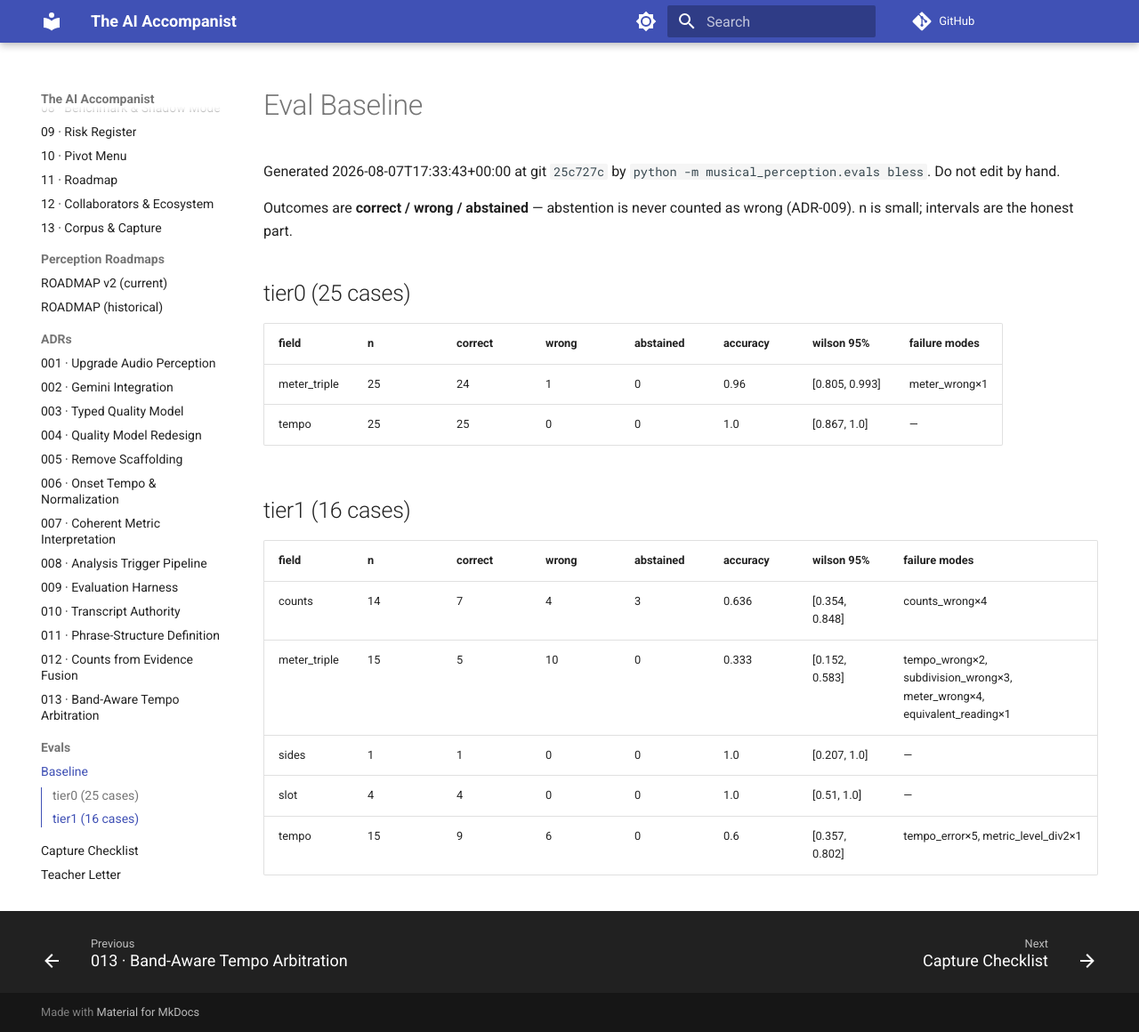
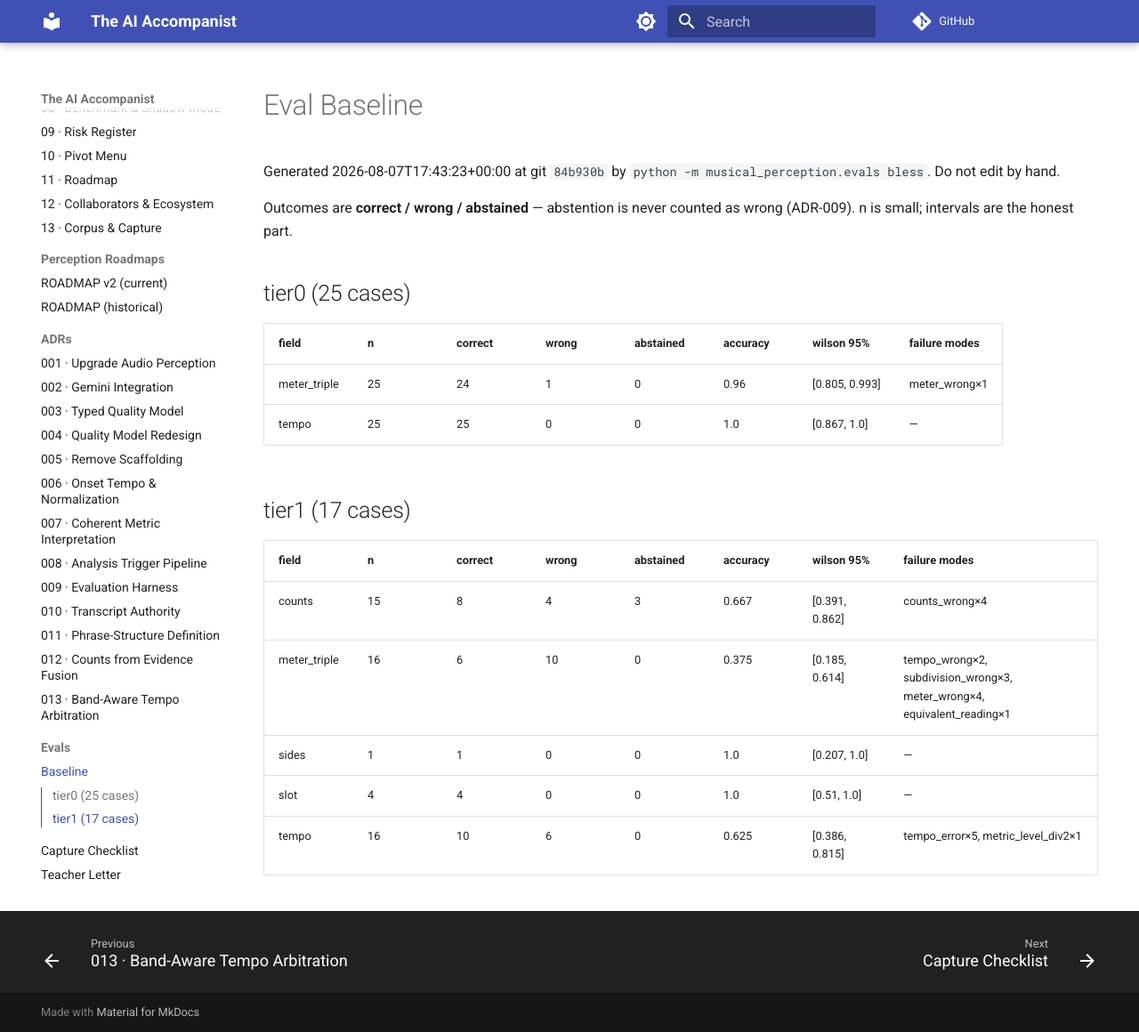
Before and after one commit to ben-juodvalkis/musical-perception, an MkDocs documentation site: the page built from docs/evals/baseline.md, in a window 1280 px wide and 1160 px high. Shown: the whole window at 89% size. Built offline with MkDocs 1.6.1 and Material for MkDocs 9.7.7, drawn with Linux system fonts in a browser that asks for light colours; comment, search, counter and statistics services are not loaded.

Commit message:
feat: rig clip 11 (4/4 with prep) — all-green row, prep boundary correct
Metronome 104 confirmed, in-tempo prep "five, six, seven, eight" then 1-8
counted twice through, prep deliberately excluded from the phrase.

Tempo (0.1% err), meter, and counts (8, matching truth) all correct —
the prep-vs-phrase boundary was handled correctly. Second all-green rig
row after clip 3. Oddity noted but unscored: structure also reported 2
side(s) on a one-side exercise.

```diff
--- a/docs/evals/baseline.md
+++ b/docs/evals/baseline.md
@@ -1,6 +1,6 @@
 # Eval Baseline
 
-Generated 2026-08-07T17:33:43+00:00 at git `25c727c` by `python -m musical_perception.evals bless`. Do not edit by hand.
+Generated 2026-08-07T17:43:23+00:00 at git `84b930b` by `python -m musical_perception.evals bless`. Do not edit by hand.
 
 Outcomes are **correct / wrong / abstained** — abstention is never
 counted as wrong (ADR-009). n is small; intervals are the honest part.
@@ -12,12 +12,12 @@ counted as wrong (ADR-009). n is small; intervals are the honest part.
 | meter_triple | 25 | 24 | 1 | 0 | 0.96 | [0.805, 0.993] | meter_wrong×1 |
 | tempo | 25 | 25 | 0 | 0 | 1.0 | [0.867, 1.0] | — |
 
-## tier1 (16 cases)
+## tier1 (17 cases)
 
 | field | n | correct | wrong | abstained | accuracy | wilson 95% | failure modes |
 |---|---|---|---|---|---|---|---|
-| counts | 14 | 7 | 4 | 3 | 0.636 | [0.354, 0.848] | counts_wrong×4 |
-| meter_triple | 15 | 5 | 10 | 0 | 0.333 | [0.152, 0.583] | tempo_wrong×2, subdivision_wrong×3, meter_wrong×4, equivalent_reading×1 |
+| counts | 15 | 8 | 4 | 3 | 0.667 | [0.391, 0.862] | counts_wrong×4 |
+| meter_triple | 16 | 6 | 10 | 0 | 0.375 | [0.185, 0.614] | tempo_wrong×2, subdivision_wrong×3, meter_wrong×4, equivalent_reading×1 |
 | sides | 1 | 1 | 0 | 0 | 1.0 | [0.207, 1.0] | — |
 | slot | 4 | 4 | 0 | 0 | 1.0 | [0.51, 1.0] | — |
-| tempo | 15 | 9 | 6 | 0 | 0.6 | [0.357, 0.802] | tempo_error×5, metric_level_div2×1 |
+| tempo | 16 | 10 | 6 | 0 | 0.625 | [0.386, 0.815] | tempo_error×5, metric_level_div2×1 |
```
Also changed, not shown: 6 other files.
